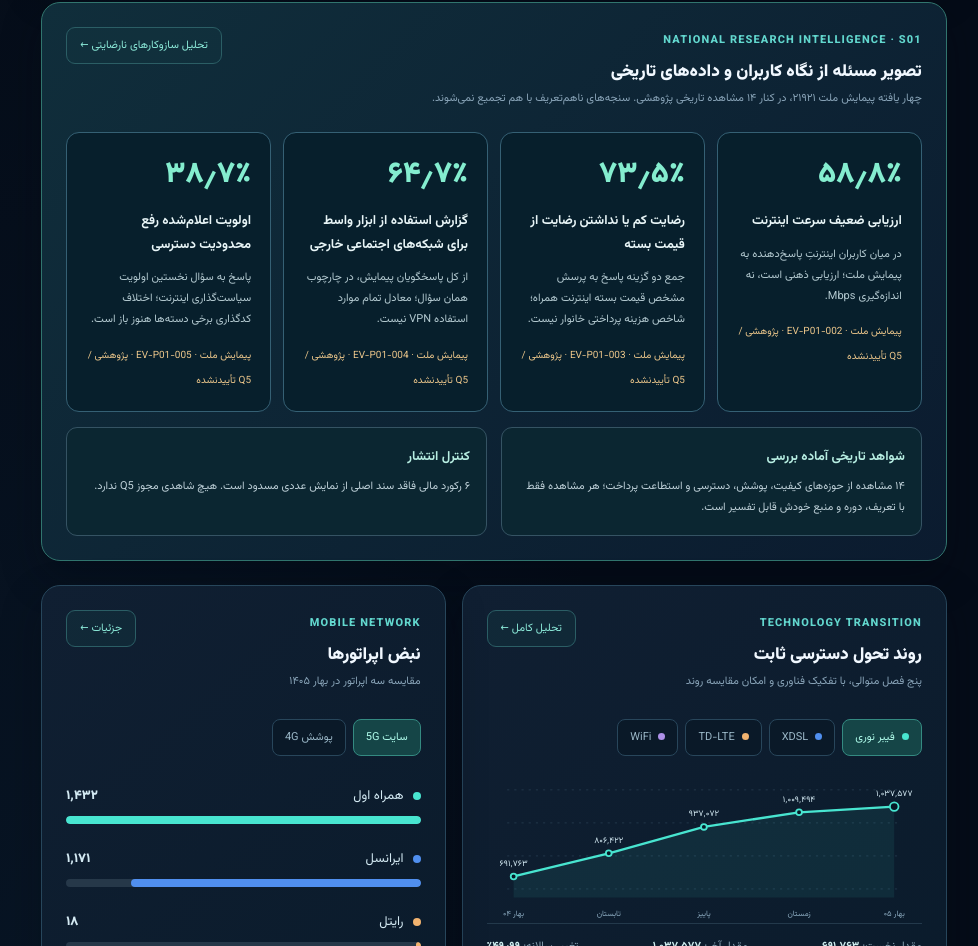
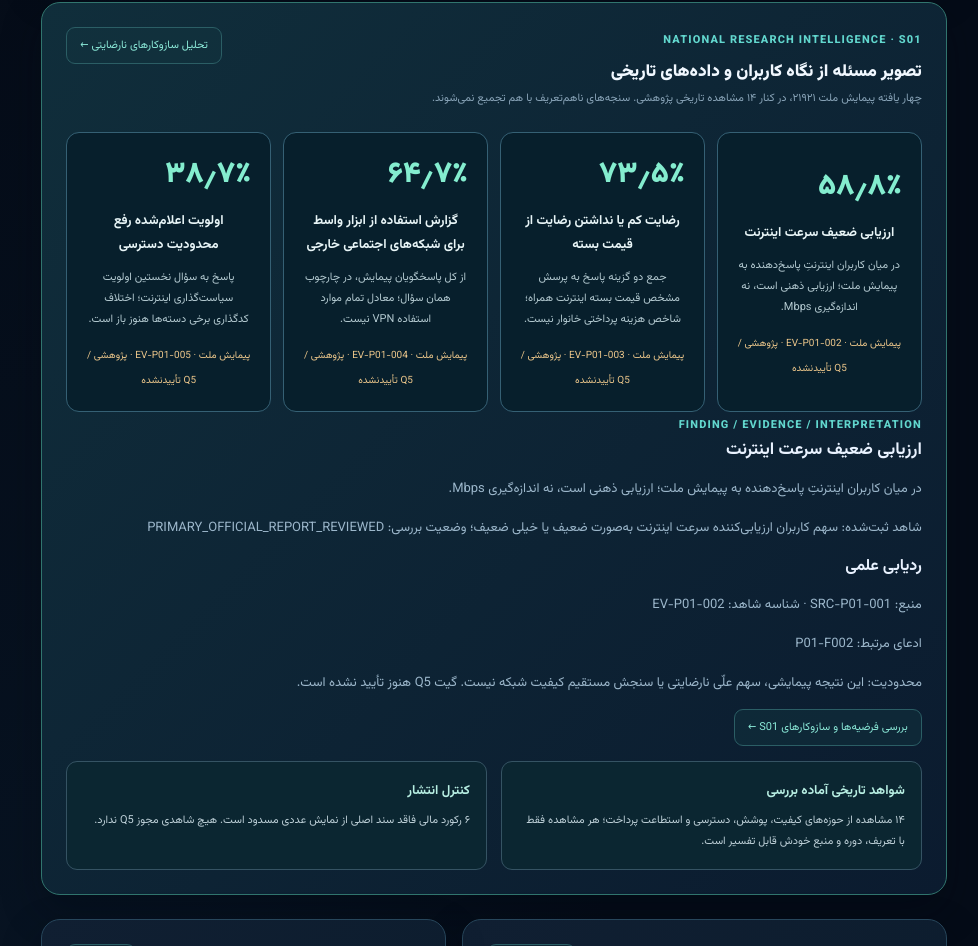
Before and after one commit to neisiani531-cyber/iran-internet-radar-v10, a React (Vite) app: page / in a window 1280 px wide. Shown: the part 1298-2244 px from the top of the page, without its empty margins (10-988 px from the left). Built offline with nearby package versions, Linux system fonts and the light colour scheme.

Commit message:
feat(command): selectable research findings with evidence chain and S01 drilldown

```diff
--- a/src/CommandCenter.tsx
+++ b/src/CommandCenter.tsx
@@ -5,6 +5,8 @@ import qos from '../packages/contracts/qos-metric-catalog.json';
 import research from '../packages/contracts/p01-research-registry.json';
 import surveyPreview from '../packages/contracts/p01-survey-research-preview.json';
 import historicalPreview from '../packages/contracts/historical-research-preview.json';
+import publicEvidence from '../packages/contracts/evidence-metadata-public.json';
+import evidenceRelations from '../packages/contracts/research-public-relations.json';
 import './command-center.css';
 
 const nf=(v:number)=>new Intl.NumberFormat('fa-IR',{maximumFractionDigits:2}).format(v);
@@ -38,6 +40,7 @@ function MetricTile({eyebrow,value,note,trend,icon}:{eyebrow:string,value:string
  return <article className="cc-metric"><div className="cc-metric-top"><span className="cc-metric-symbol">{icon}</span><span className="cc-muted">{eyebrow}</span></div><strong>{value}</strong><div className="cc-metric-bottom"><span>{note}</span>{trend!==undefined&&<b className={trend>=0?'cc-up':'cc-down'}>{trend>=0?'+':''}{nf(trend)}٪</b>}</div></article>
 }
 export default function CommandCenter({onNavigate}:{onNavigate:(area:'fixed'|'mobile'|'qos'|'research')=>void}){
+ const [selectedFinding,setSelectedFinding]=useState<string>(surveyPreview.observations[0].evidence_id);
  const [tech,setTech]=useState<Tech>('FTTx');
  const [mobileMetric,setMobileMetric]=useState<Metric>('active_5g_sites');
  const [generation,setGeneration]=useState<'3G'|'4G'>('4G');
@@ -46,6 +49,9 @@ export default function CommandCenter({onNavigate}:{onNavigate:(area:'fixed'|'mo
  const [baselineIndex,setBaselineIndex]=useState(0);
  const [comparisonOpen,setComparisonOpen]=useState(true);
  const [showSources,setShowSources]=useState(false);
+ const activeFinding=surveyPreview.observations.find(x=>x.evidence_id===selectedFinding)!;
+ const findingEvidence=publicEvidence.observations.find(x=>x.evidence_id===selectedFinding);
+ const findingClaims=evidenceRelations.claim_evidence_links.filter(x=>x.evidence_id===selectedFinding);
  const current=metricRows[periodIndex];
  const baseline=metricRows[baselineIndex];
  const changeFromPrevious=periodIndex>0?ratio(current.reported_total,metricRows[periodIndex-1].reported_total):undefined;
@@ -82,7 +88,8 @@ export default function CommandCenter({onNavigate}:{onNavigate:(area:'fixed'|'mo
  </section>
   <section className="cc-surface cc-intelligence" aria-label="تحلیل تجربه کاربران و شواهد تاریخی">
    <div className="cc-panel-header"><div><span className="cc-overline">NATIONAL RESEARCH INTELLIGENCE · S01</span><h2>تصویر مسئله از نگاه کاربران و داده‌های تاریخی</h2><p>چهار یافته پیمایش ملت ۲۱۹۲۱، در کنار ۱۴ مشاهده تاریخی پژوهشی. سنجه‌های ناهم‌تعریف با هم تجمیع نمی‌شوند.</p></div><button className="cc-text-button" onClick={()=>onNavigate('research')}>تحلیل سازوکارهای نارضایتی ←</button></div>
-   <div className="cc-intelligence-grid">{surveyPreview.observations.map(x=><article key={x.evidence_id} className="cc-intelligence-item"><span className="cc-intelligence-value">{nf(x.value)}٪</span><h3>{x.title}</h3><p>{x.description}</p><small>پیمایش ملت · {x.evidence_id} · پژوهشی / Q5 تأییدنشده</small></article>)}</div>
+   <div className="cc-intelligence-grid">{surveyPreview.observations.map(x=><button type="button" key={x.evidence_id} aria-pressed={selectedFinding===x.evidence_id} onClick={()=>setSelectedFinding(x.evidence_id)} className={"cc-intelligence-item cc-finding-button"+(selectedFinding===x.evidence_id?" selected":"")}><span className="cc-intelligence-value">{nf(x.value)}٪</span><h3>{x.title}</h3><p>{x.description}</p><small>پیمایش ملت · {x.evidence_id} · پژوهشی / Q5 تأییدنشده</small></button>)}</div>
+   <div className="cc-finding-detail" aria-live="polite"><div><span className="cc-overline">FINDING / EVIDENCE / INTERPRETATION</span><h3>{activeFinding.title}</h3><p>{activeFinding.description}</p><p>شاهد ثبت‌شده: {findingEvidence?.description||"شرح شاهد موجود نیست"}؛ وضعیت بررسی: {findingEvidence?.verification_status||"نامشخص"}</p></div><div><strong>ردیابی علمی</strong><p>منبع: {findingEvidence?.source_id||"نامشخص"} · شناسه شاهد: {selectedFinding}</p><p>ادعای مرتبط: {findingClaims.length?findingClaims.map(x=>x.claim_id).join("، "):"در قرارداد عمومی ثبت نشده"}</p><p>محدودیت: این نتیجه پیمایشی، سهم علّی نارضایتی یا سنجش مستقیم کیفیت شبکه نیست. گیت Q5 هنوز تأیید نشده است.</p><button className="cc-text-button" onClick={()=>onNavigate("research")}>بررسی فرضیه‌ها و سازوکارهای S01 ←</button></div></div>
    <div className="cc-intelligence-bottom"><div><strong>شواهد تاریخی آماده بررسی</strong><p>{nf(historicalPreview.observations.filter(x=>x.display_status==='RESEARCH_PREVIEW_NOT_Q5').length)} مشاهده از حوزه‌های کیفیت، پوشش، دسترسی و استطاعت پرداخت؛ هر مشاهده فقط با تعریف، دوره و منبع خودش قابل تفسیر است.</p></div><div><strong>کنترل انتشار</strong><p>{nf(historicalPreview.observations.filter(x=>x.display_status==='BLOCKED_FINANCIAL_ORIGINAL_MISSING').length)} رکورد مالی فاقد سند اصلی از نمایش عددی مسدود است. هیچ شاهدی مجوز Q5 ندارد.</p></div></div>
   </section>
   <div className="cc-dashboard-grid">
```
